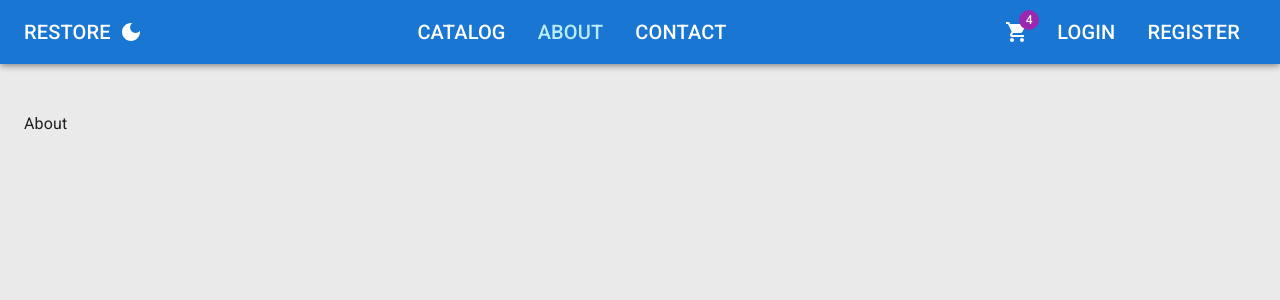
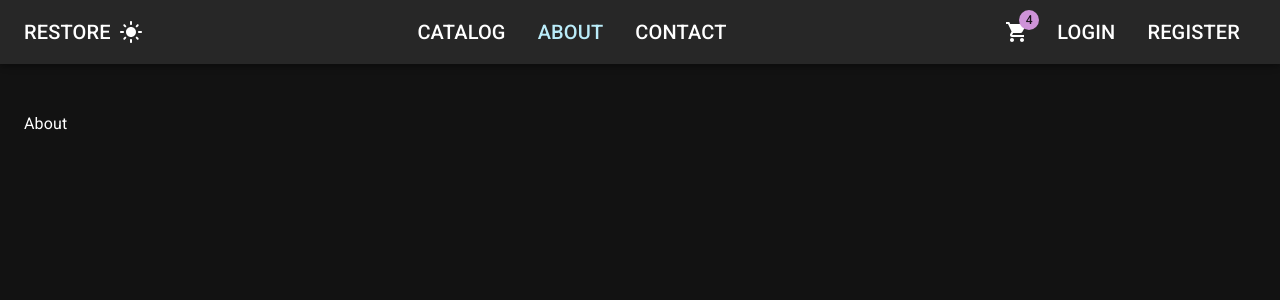
Before and after one commit to ThePowerSerg/restore-app, a React (Vite) app in the folder Restore/client-project/: page /about in a window 1280 px wide. Shown: the top 300 px of the page. Built offline with nearby package versions, Linux system fonts and the light colour scheme.

Commit message:
persist darkmode

```diff
--- a/Restore/client-project/src/app/api/baseApi.ts
+++ b/Restore/client-project/src/app/api/baseApi.ts
@@ -5,7 +5,7 @@ const customBaseQuery = fetchBaseQuery({
     baseUrl: 'http://localhost:5294/api'
 });
 
-const sleep = () => new Promise(resolve => setTimeout(resolve, 5000));
+const sleep = () => new Promise(resolve => setTimeout(resolve, 1000));
 
 export const baseQuerywithErrorHandling = async (args: string | FetchArgs, api: BaseQueryApi, extraOptions: object) =>
     {
--- a/Restore/client-project/src/app/layout/App.tsx
+++ b/Restore/client-project/src/app/layout/App.tsx
@@ -3,13 +3,20 @@ import { Box, Container, createTheme, CssBaseline, ThemeProvider } from "@mui/ma
 import NavBar from "./NavBar";
 import { Outlet } from "react-router-dom";
 
+// getst the initial state of the darkmode from local storage
+const getInitialDarkMode = () => {
+  const storedDarkMode = localStorage.getItem('darkMode');
+  return storedDarkMode ? JSON.parse(storedDarkMode) : true
+}
+
 function App() {
 
   //define the state
-  const [darkMode, setDarkMode] = useState(false);
+  const [darkMode, setDarkMode] = useState(getInitialDarkMode());
   //set the state
   const toggleDarkMode = () => {
-    setDarkMode (!darkMode)
+    localStorage.setItem('darkMode', JSON.stringify(!darkMode))
+    setDarkMode(!darkMode)
   }
 
   const palleteType = darkMode ? 'dark' : 'light'
```
Also changed, not shown: 2 other files (tests, documents, lock files or other folders).
